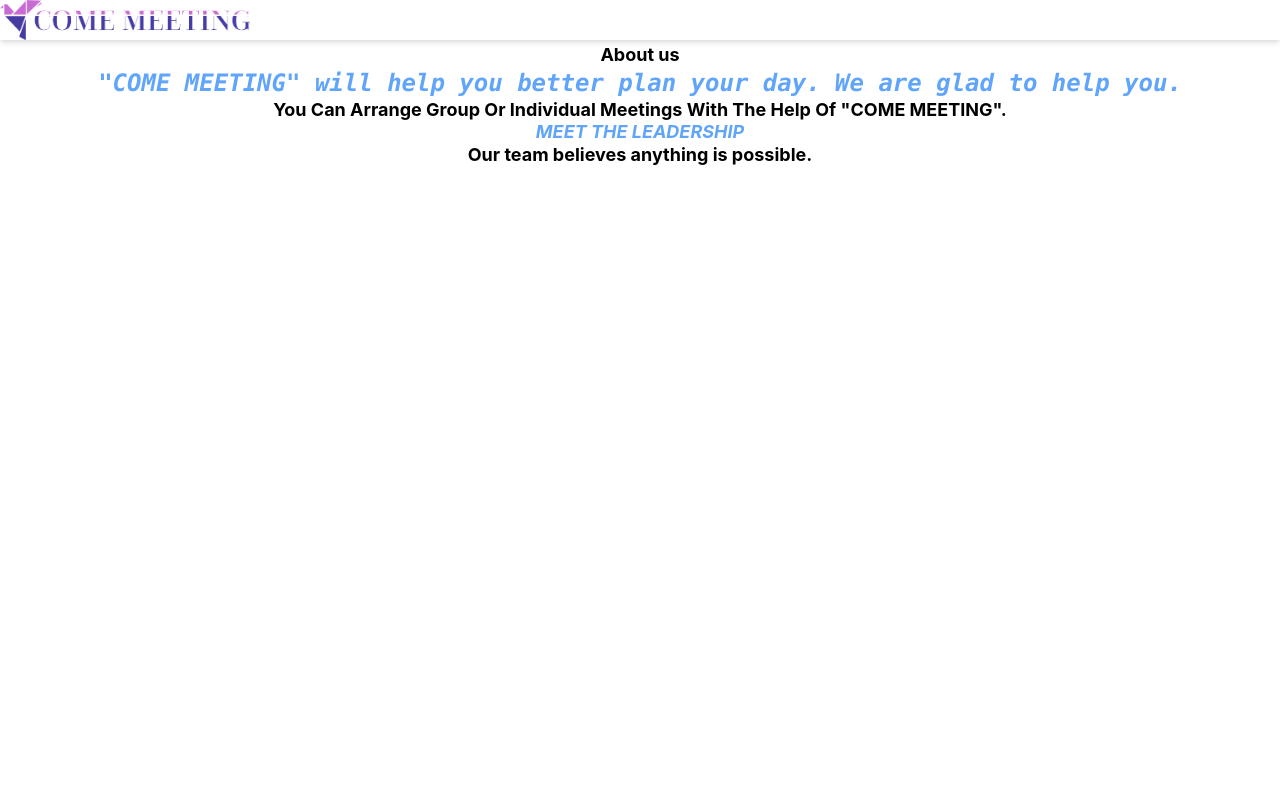
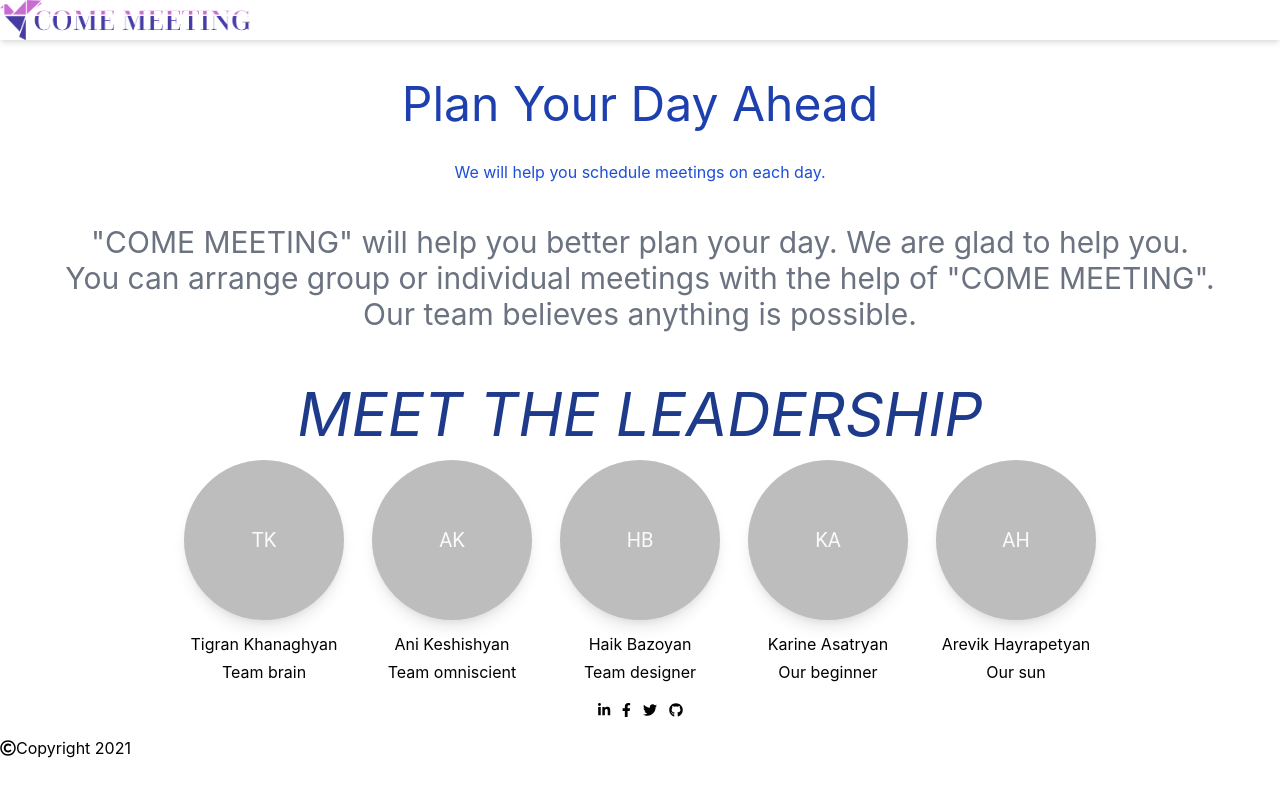
Before and after one commit to fe-bootcamp-2021/evently, a React (Create React App) app: page / in a window 1280 px wide. Shown: the top 796 px of the page. Built offline with nearby package versions, Linux system fonts and the light colour scheme.

Commit message:
add team members

```diff
--- a/package.json
+++ b/package.json
@@ -9,8 +9,11 @@
     "@devexpress/dx-react-core": "^2.7.6",
     "@devexpress/dx-react-scheduler": "^2.7.6",
     "@devexpress/dx-react-scheduler-material-ui": "^2.7.6",
+    "@fortawesome/fontawesome-svg-core": "^1.2.36",
     "@fortawesome/free-brands-svg-icons": "^5.15.4",
     "@fortawesome/free-regular-svg-icons": "^5.15.4",
+    "@fortawesome/free-solid-svg-icons": "^5.15.4",
+    "@fortawesome/react-fontawesome": "^0.1.15",
     "@heroicons/react": "^1.0.3",
     "@material-ui/core": "^4.12.3",
     "@material-ui/icons": "^4.11.2",
--- a/src/pages/PageAboutUS/PageAboutUS.jsx
+++ b/src/pages/PageAboutUS/PageAboutUS.jsx
@@ -11,82 +11,78 @@ export default function PageAboutUS() {
       <div className="max-w-lm inline-block flex flex-col mx-auto bg-white shadow-md">
         <Logo />
       </div>
-      <div className="block mt-1 text-lg leading-tight font-bold text-center">
-        About us
-        <div className="placeholder-blue-500 italic text-2xl text-blue-400 p-50 text-lg extralight font-mono">
-          "COME MEETING" will help you better plan your day. We are glad to help
-          you.
+      <div>
+        <div className="text-center p-10">
+          <h2 className="text-5xl text-blue-800 text-center mt-15">
+            Plan Your Day Ahead
+          </h2>
+          <h2 className="mt-8 text-blue-700">
+            We will help you schedule meetings on each day.
+          </h2>
         </div>
-        <h4 className="capitalize not-italic">
+      </div>
+      <div
+        className="text-3xl text-gray-500 text-center">
+        "COME MEETING" will help you better plan your day. We are glad to help
+        you.
+        <h4 className="not-italic">
           You can arrange group or individual meetings with the help of "COME
           MEETING".
         </h4>
-        <h2 className="uppercase text-blue-400 italic">Meet the leadership</h2>
         <h2>Our team believes anything is possible.</h2>
+        <br/>
+        <h2 className="uppercase text-blue-900 italic  mt-4 text-center text-6xl">Meet the leadership</h2>
       </div>
-      {/* <div className="flex justify-center p-15">
+      <div className="flex justify-center p-15 mt-4">
         <div className="flex space-x-7">
           <div className="justify-center space-y-3">
             <Avatar className="h-3 w-3 p-20 border-solid border-gray-900 shadow-lg">
               TK
             </Avatar>
-            <div className="justify-center space-y-1">
+            <div className="text-center space-y-1 ">
               <h3> Tigran Khanaghyan</h3>
               <h3> Team brain</h3>
             </div>
           </div>
-        </div>
-        <div className="flex justify-center p-15">
-        <div className="flex space-x-7">
-          <div className="justify-center space-y-3">
+          <div className="text-center space-y-3">
             <Avatar className="h-3 w-3 p-20 border-solid border-gray-900 shadow-lg">
               AK
             </Avatar>
-            <div className="justify-center space-y-1">
+            <div className="text-center space-y-1">
               <h3> Ani Keshishyan </h3>
               <h3> Team omniscient </h3>
             </div>
           </div>
-        </div>
-        <div className="flex justify-center p-15">
-        <div className="flex space-x-7">
-          <div className="justify-center space-y-3">
+          <div className="text-center space-y-3">
             <Avatar className="h-3 w-3 p-20 border-solid border-gray-900 shadow-lg">
               HB
             </Avatar>
-            <div className="justify-center space-y-1">
+            <div className="text-center space-y-1">
               <h3> Haik Bazoyan </h3>
               <h3> Team designer</h3>
             </div>
           </div>
-        </div>
-        <div className="flex justify-center p-15">
-        <div className="flex space-x-7">
-          <div className="justify-center space-y-3">
+          <div className="text-center space-y-3">
             <Avatar className="h-3 w-3 p-20 border-solid border-gray-900 shadow-lg">
               KA
             </Avatar>
-            <div className="justify-center space-y-1">
+            <div className="text-center space-y-1">
               <h3> Karine Asatryan</h3>
               <h3> Our beginner</h3>
             </div>
           </div>
-        </div>
-        <div className="flex justify-center p-15">
-         <div className="flex space-x-7">
-          <div className="justify-center space-y-3">
+          <div className="text-center space-y-3">
             <Avatar className="h-3 w-3 p-20 border-solid border-gray-900 shadow-lg">
               AH
             </Avatar>
-            <div className="justify-center space-y-1">
+            <div className="text-center space-y-1">
               <h3> Arevik Hayrapetyan </h3>
               <h3> Our sun </h3>
             </div>
           </div>
-          </>div */}
-        {/* </div>
         </div>
-      <AboutUsFooter /> */}
+      </div>
+      <AboutUsFooter />
     </div>
   );
-}
+};
```
Also changed, not shown: src/pages/PageAboutUS/AboutUsFooter/AboutUsFooter.jsx (+0 -67 lines), src/pages/PageAboutUS/AboutUsFooter/AboutUsFooterStyle.jsx (deleted, +0 -34 lines), 2 other files (tests, documents, lock files or other folders).
